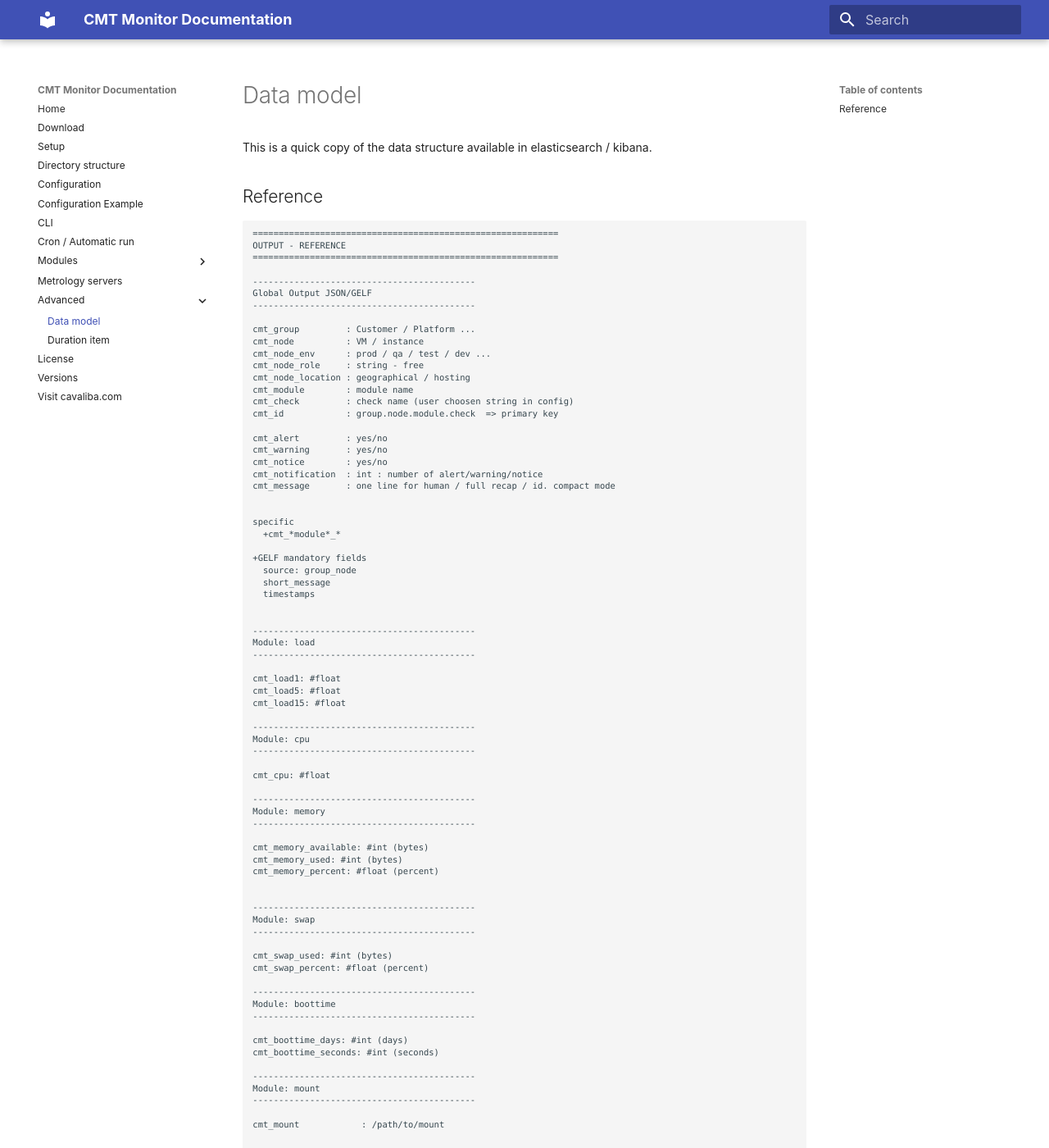
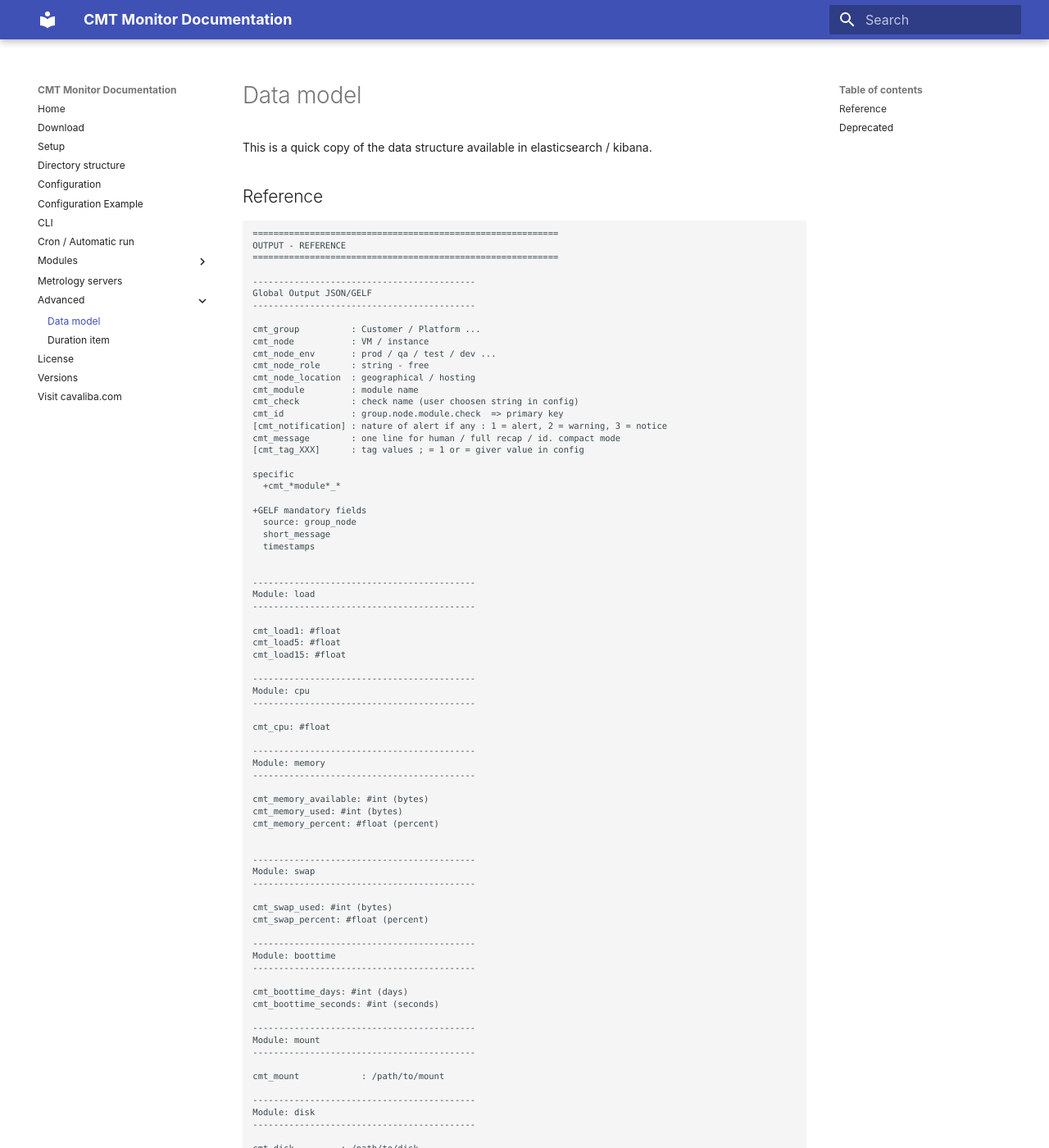
Before and after one commit to cavaliba/cmt_monitor, an MkDocs documentation site: the page built from docs/docs/data_model.md, in a window 1280 px wide and 1400 px high. Shown: the whole window at 82% size. Built offline with MkDocs 1.6.1 and Material for MkDocs 9.7.7, drawn with Linux system fonts in a browser that asks for light colours; some of the changed text lies outside the part shown.

Commit message:
el7 ; cmt_notification instead of alert/warning/notice

```diff
--- a/docs/docs/data_model.md
+++ b/docs/docs/data_model.md
@@ -16,21 +16,17 @@ This is a quick copy of the data structure available in elasticsearch / kibana.
     Global Output JSON/GELF
     -------------------------------------------
 
-    cmt_group         : Customer / Platform ...
-    cmt_node          : VM / instance
-    cmt_node_env      : prod / qa / test / dev ...
-    cmt_node_role     : string - free
-    cmt_node_location : geographical / hosting
-    cmt_module        : module name
-    cmt_check         : check name (user choosen string in config)
-    cmt_id            : group.node.module.check  => primary key
-
-    cmt_alert         : yes/no
-    cmt_warning       : yes/no
-    cmt_notice        : yes/no
-    cmt_notification  : int : number of alert/warning/notice
-    cmt_message       : one line for human / full recap / id. compact mode
-
+    cmt_group          : Customer / Platform ...
+    cmt_node           : VM / instance
+    cmt_node_env       : prod / qa / test / dev ...
+    cmt_node_role      : string - free
+    cmt_node_location  : geographical / hosting
+    cmt_module         : module name
+    cmt_check          : check name (user choosen string in config)
+    cmt_id             : group.node.module.check  => primary key
+    [cmt_notification] : nature of alert if any : 1 = alert, 2 = warning, 3 = notice
+    cmt_message        : one line for human / full recap / id. compact mode
+    [cmt_tag_XXX]      : tag values ; = 1 or = giver value in config
 
     specific
       +cmt_*module*_*
@@ -154,3 +150,21 @@ This is a quick copy of the data structure available in elasticsearch / kibana.
     cmt_socket_count     : int (established)
     cmt_socket_alive     : yes/no  [LISTEN]
     cmt_socket_ping      : ok/nok
+
+    -------------------------------------------
+    Module: send
+    -------------------------------------------
+    2021/03/21 - V1.4
+
+    cmt_XXXXX            : attribute/value as specified in configuration
+
+
+## Deprecated
+
+
+   V1.6
+   ----
+   cmt_alert
+   cmt_warning
+   cmt_notice
+   => replaced by cmt_notification
```
Also changed, not shown: docs/docs/check_send.md (+1 -1 lines), docs/docs/config.md (+1 -1 lines), docs/docs/metrology.md (+7 -2 lines), docs/docs/version.md (+3 -4 lines), 3 other files.
